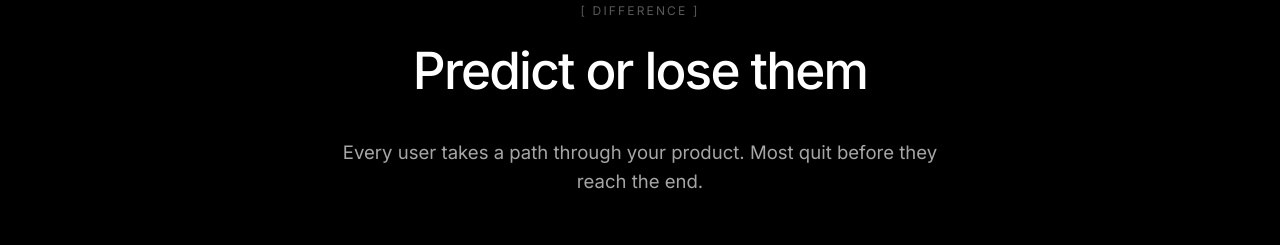
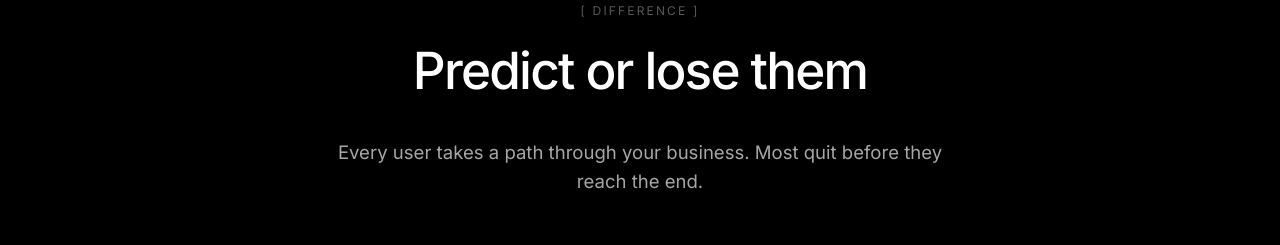
Before and after one commit to tesurai/tesurai, a Next.js app: page / in a window 1280 px wide. Shown: the part 820-1065 px from the top of the page. Built offline with nearby package versions, Linux system fonts and the light colour scheme.

Commit message:
Difference subtitle: product -> business

```diff
--- a/src/app/page.tsx
+++ b/src/app/page.tsx
@@ -106,7 +106,7 @@ export default async function Page({
           Predict or lose them
         </h2>
         <p className="mt-10 text-[clamp(1.05rem,1.45vw,1.25rem)] font-normal leading-[1.55] text-white/65 max-w-[640px] sm:mx-auto">
-          Every user takes a path through your product. Most quit before they reach the end.
+          Every user takes a path through your business. Most quit before they reach the end.
         </p>
 
         <div className="mt-16 grid gap-5 sm:gap-6 sm:grid-cols-2 text-left">
```
